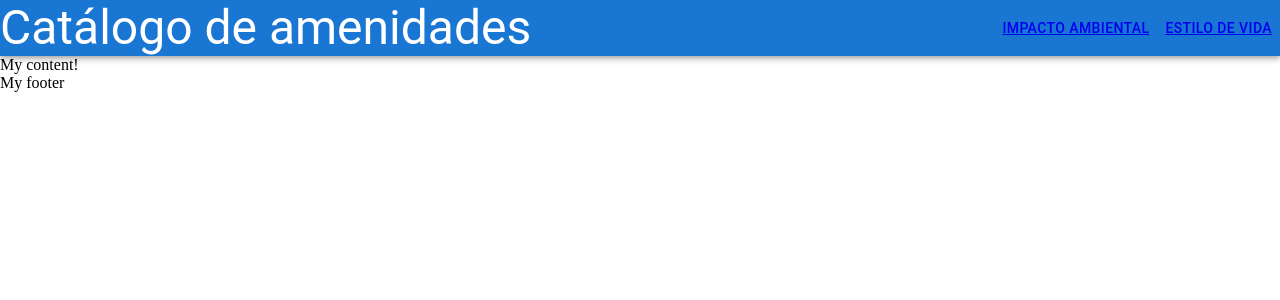
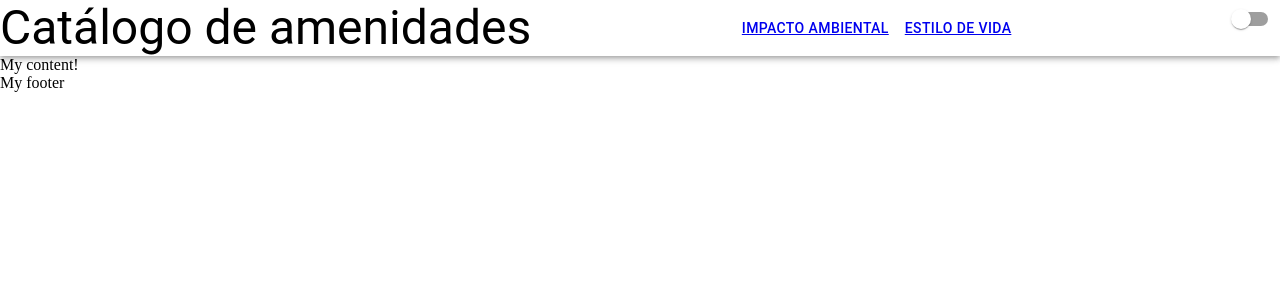
Before and after one commit to manuelrodgzz/doorvel-challenge, a Next.js app: page / in a window 1280 px wide. Shown: the top 300 px of the page. Built offline with nearby package versions, Linux system fonts and the light colour scheme.

Commit message:
Amenity pages and theme working... still need to change colors of the site

```diff
--- a/app/global.css
+++ b/app/global.css
@@ -1,3 +1,14 @@
 body {
     margin: 0;
 }
+
+h1 {
+    font-size: 24px;
+}
+
+/* Medium devices (landscape tablets, 768px and up) */
+@media only screen and (min-width: 768px) {
+    h1 {
+        font-size: 40px;
+    }
+}
--- a/app/layout.tsx
+++ b/app/layout.tsx
@@ -1,3 +1,4 @@
+import { ThemeProvider } from '@/theme';
 import './global.css'
 import Layout from "@/layout";
 
@@ -8,11 +9,11 @@ export default function RootLayout({
 }) {
   return (
     <html lang="en">
-      <body>
-        <Layout>
-          {children}
-        </Layout>
-      </body>
+        <ThemeProvider>
+          <Layout>
+            {children}
+          </Layout>
+        </ThemeProvider>
     </html>
   )
 }
--- /dev/null
+++ b/components/Text/index.tsx
@@ -0,0 +1,16 @@
+"use client"
+import { ThemeContext } from "@/theme";
+import { Typography, TypographyProps } from "@mui/material";
+import { FC, useContext } from "react";
+
+
+const Text: FC<TypographyProps> = (props) => {
+
+    const { theme } = useContext(ThemeContext)
+
+    return (
+        <Typography {...props} color={theme.text}/>
+    )
+}
+
+export default Text
--- a/components/header/index.tsx
+++ b/components/header/index.tsx
@@ -1,7 +1,11 @@
 "use client"
-import { FC } from 'react'
+import { FC, ReactNode, useContext } from 'react'
 import NextLink from 'next/link'
-import { AppBar, Typography, Box, Button } from "@mui/material";
+import { AppBar, Box, Button, Switch } from "@mui/material";
+import styled from '@emotion/styled';
+import { css } from '@emotion/react';
+import Text from '../Text';
+import { Theme, ThemeContext } from '@/theme';
 
 export type NavItem = {
     url: string
@@ -12,14 +16,37 @@ type Props = {
     pages: NavItem[]
 }
 
+type NavbarProps = {
+    children: ReactNode
+    theme: Theme
+    className?: string
+}
+
+const Navbar: FC<NavbarProps> = ({children, theme, className}) => {
+
+    return (
+        <AppBar className={className}>
+            {children}
+        </AppBar>
+    )
+}
+
+const StyledNavbar = styled(Navbar)(props => css`
+    flex-direction: row;
+    justify-content: space-between;
+    position: relative;
+    background-color: ${props.theme.background};
+`)
 
 const Header: FC<Props> = ({ pages }) => {
 
+    const { themeBoolean, toggleTheme, theme } = useContext(ThemeContext)
+
     return (
-        <AppBar sx={{flexDirection: 'row', justifyContent: 'space-between', position: 'relative'}}>
-            <Typography variant='h3'>
+        <StyledNavbar theme={theme}>
+            <Text variant='h3'>
                 Catálogo de amenidades
-            </Typography>
+            </Text>
 
             <Box alignItems='center' display='flex'>
                 {
@@ -35,7 +62,11 @@ const Header: FC<Props> = ({ pages }) => {
                     ))
                 }
             </Box>
-        </AppBar>
+
+            <Box>
+                <Switch checked={ themeBoolean } onChange={() => toggleTheme()} />
+            </Box>
+        </StyledNavbar>
     )
 }
 
--- a/layout/index.tsx
+++ b/layout/index.tsx
@@ -1,12 +1,34 @@
+'use client'
 import Footer from '@/components/footer'
 import Header, { NavItem } from '@/components/header'
-import { FC, ReactNode } from 'react'
+import { Theme, ThemeContext } from '@/theme'
+import { css } from '@emotion/react'
+import styled from '@emotion/styled'
+import { FC, ReactNode, useContext } from 'react'
 
 type Props = {
     children: ReactNode
 }
 
+type BodyProps = {
+    children: ReactNode
+    theme: Theme
+    className?: string
+}
+
+const Body: FC<BodyProps> = ({children, className}) => (<body className={className}>
+    {children}
+</body>)
+
+const StyledBody = styled(Body)(props => css`
+    background-color: ${props.theme.background};
+`)
+
+/** It is not possible to import server components from client components BUT it its possible to pass server components
+ * to client components throughs props. This Layout is a client component but will receive a server component throught
+ * the children prop*/
 const Layout: FC<Props> = ({children}) => {
+    const { theme } = useContext(ThemeContext)
 
     const pages: NavItem[] = [
         {
@@ -20,13 +42,13 @@ const Layout: FC<Props> = ({children}) => {
     ]
 
     return (
-        <>
+        <StyledBody theme={theme}>
             <Header pages={pages} />
             <main>
                 { children }
             </main>
             <Footer />
-        </>
+        </StyledBody>
     )
 }
 
--- /dev/null
+++ b/theme/index.tsx
@@ -0,0 +1,56 @@
+"use client"
+
+import { FC, ReactNode, createContext, useMemo, useState, useContext } from 'react'
+
+export type Theme = {
+    text: string
+    background: string
+}
+
+type ThemeContextValue = {
+    themeBoolean: boolean
+    theme: Theme,
+    toggleTheme: () => void
+}
+
+type Props = {
+    children: ReactNode
+}
+
+const LIGHT_THEME: Theme = {
+    text: 'black',
+    background: 'white'
+}
+
+const DARK_THEME: Theme = {
+    text: 'white',
+    background: 'black'
+}
+
+export const ThemeContext = createContext<ThemeContextValue>({
+    themeBoolean: false,
+    theme: LIGHT_THEME,
+    toggleTheme: () => {}
+})
+
+
+export const ThemeProvider: FC<Props> = ({children}) => {
+
+    const [themeBoolean ,setThemeBoolean] = useState(false)
+
+    const toggleTheme = () => {
+        setThemeBoolean(current => !current )
+    }
+
+    const value = useMemo(() => ({
+        themeBoolean,
+        theme: themeBoolean ? DARK_THEME : LIGHT_THEME,
+        toggleTheme
+    }), [themeBoolean])
+
+    return (
+        <ThemeContext.Provider value={value}>
+            { children }
+        </ThemeContext.Provider>
+    )
+}
```
Also changed, not shown: app/amenity-parent/[id]/client.tsx (+21 -9 lines), components/card/index.tsx (added, +52 -0 lines), components/pages/index.tsx (added, +85 -0 lines).
